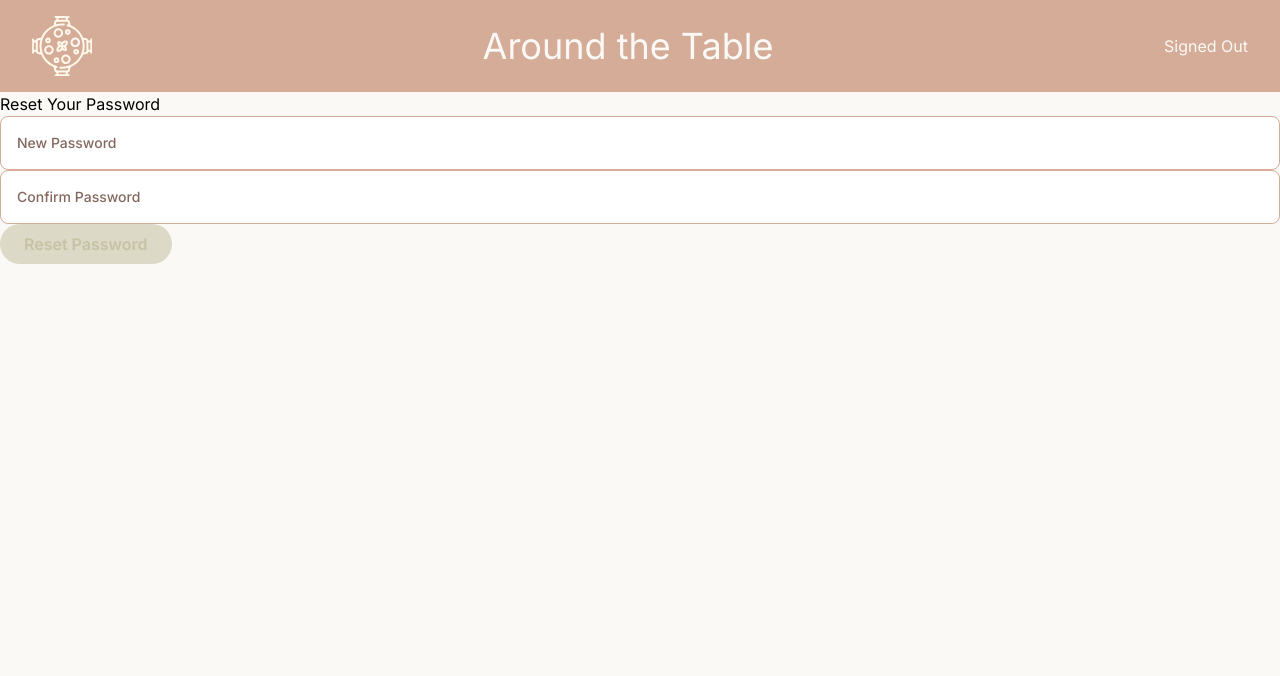
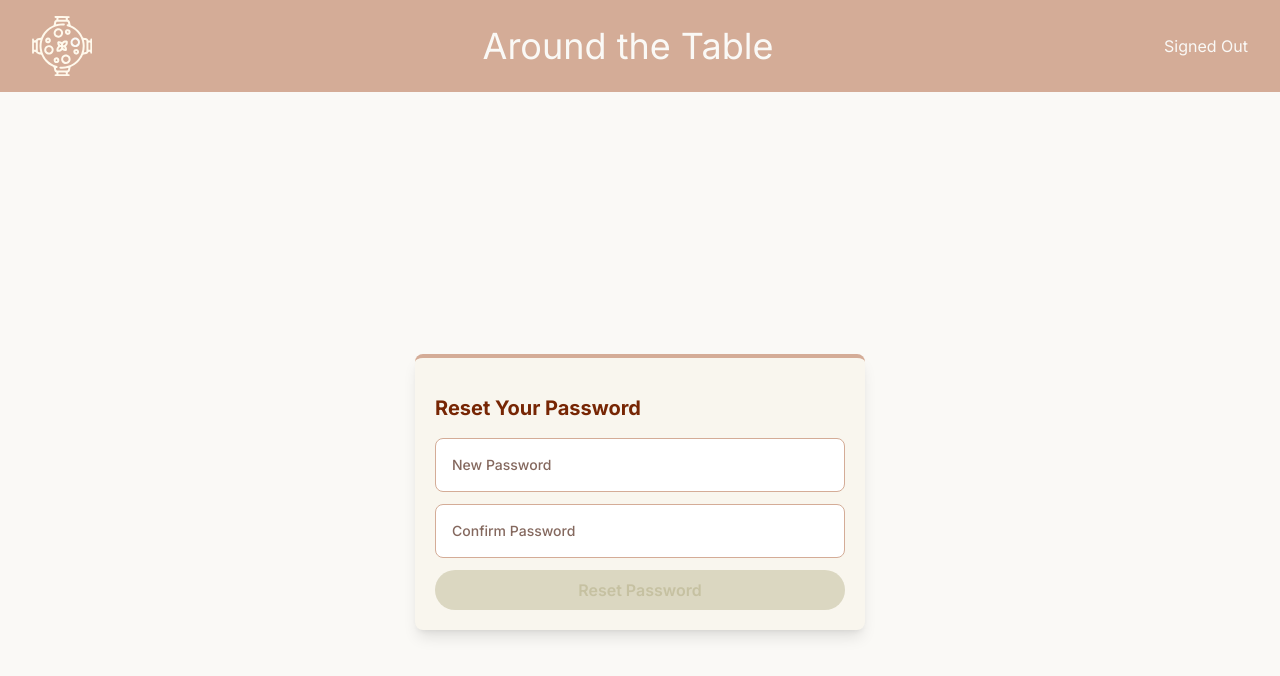
Before and after one commit to sianmancha/around-the-table, a Next.js app: page /reset-password in a window 1280 px wide. Shown: the top 676 px of the page. Built offline with nearby package versions, Linux system fonts and the light colour scheme; no server answers.

Commit message:
Adds styling to password reset forms.

```diff
--- a/app/forgot-password/page.tsx
+++ b/app/forgot-password/page.tsx
@@ -44,8 +44,11 @@ export default function ForgotPassword() {
     }
 
     return (
-        <div>
-            <h1>Forgot Password?</h1>
+        <div className="grid place-items-center h-screen">
+            <div className="shadow-lg p-5 rounded-lg border-t-4 border-[#D4AC97] bg-[#F9F6EE] w-9/12 lg:max-w-[450px] mx-4">
+                <h1 className="text-xl font-bold my-4 text-[#772604]">
+                    Forgot Password?
+                </h1>
                 {resetError && (
                         <div className="text-[#C32F27] text-balance text-center mb-4 bg-[#c32f27]/10 p-2 rounded-lg">
                             {resetError}
@@ -53,7 +56,7 @@ export default function ForgotPassword() {
                     )}
                 <Formik initialValues={{email: ''}} onSubmit={handleResetPassword} validationSchema={ForgotPasswordSchema}>
                     {({values, touched, errors, handleChange, handleBlur, handleSubmit, isValid, dirty}) => (
-                    <Form onSubmit={handleSubmit}>
+                        <Form className="flex flex-col gap-3" onSubmit={handleSubmit}>
                             <Field
                                 type='email'
                                 name='email'
@@ -72,5 +75,6 @@ export default function ForgotPassword() {
                     )}
                 </Formik>
             </div>
+        </div>
     )
 }
--- a/app/reset-password/page.tsx
+++ b/app/reset-password/page.tsx
@@ -67,16 +67,19 @@ function ResetPasswordForm({ resetError, setResetError, router }: { resetError:
     }
 
     return (
-        <div>
-            <h1>Reset Your Password</h1>
+        <div className="grid place-items-center h-screen">
+            <div className="shadow-lg p-5 rounded-lg border-t-4 border-[#D4AC97] bg-[#F9F6EE] w-9/12 lg:max-w-[450px] mx-4">
                 {resetError && (
                         <div className="text-[#C32F27] text-balance text-center mb-4 bg-[#c32f27]/10 p-2 rounded-lg">
                             {resetError}
                         </div>
                     )}
+                <h1 className="text-xl font-bold my-4 text-[#772604]">
+                    Reset Your Password
+                </h1>
                 <Formik initialValues={{ newPassword: '', confirmPassword: '' }} onSubmit={handlePasswordReset} validationSchema={ResetPasswordSchema}>
                     {({values, touched, errors, handleChange, handleBlur, handleSubmit, isValid, dirty}) => (
-                    <Form onSubmit={handleSubmit}>
+                        <Form className="flex flex-col gap-3" onSubmit={handleSubmit}>
                             <Field
                                 type='password'
                                 name='newPassword'
@@ -106,5 +109,6 @@ function ResetPasswordForm({ resetError, setResetError, router }: { resetError:
                     )}
                 </Formik>
             </div>
+        </div>
     );
 }
--- a/components/LoginForm.tsx
+++ b/components/LoginForm.tsx
@@ -6,6 +6,7 @@ import { useRouter } from "next/navigation";
 import { Formik, Form, Field } from "formik";
 import * as Yup from 'yup'
 import CreateAccountModal from "./CreateAccountModal";
+import Link from "next/link";
 
 interface Values {
     email: string;
@@ -88,6 +89,9 @@ export default function LoginForm() {
                     Don’t have an account?
                     <CreateAccountModal />
                 </div>
+                <div className="mt-4 flex justify-end">
+                    <Link className="underline text-[#772604]" href='/forgot-password'>Forgot Password?</Link>
+                </div>
             </div>
         </div>
     )
```
Lines whose indentation alone changed are shown as unchanged.
